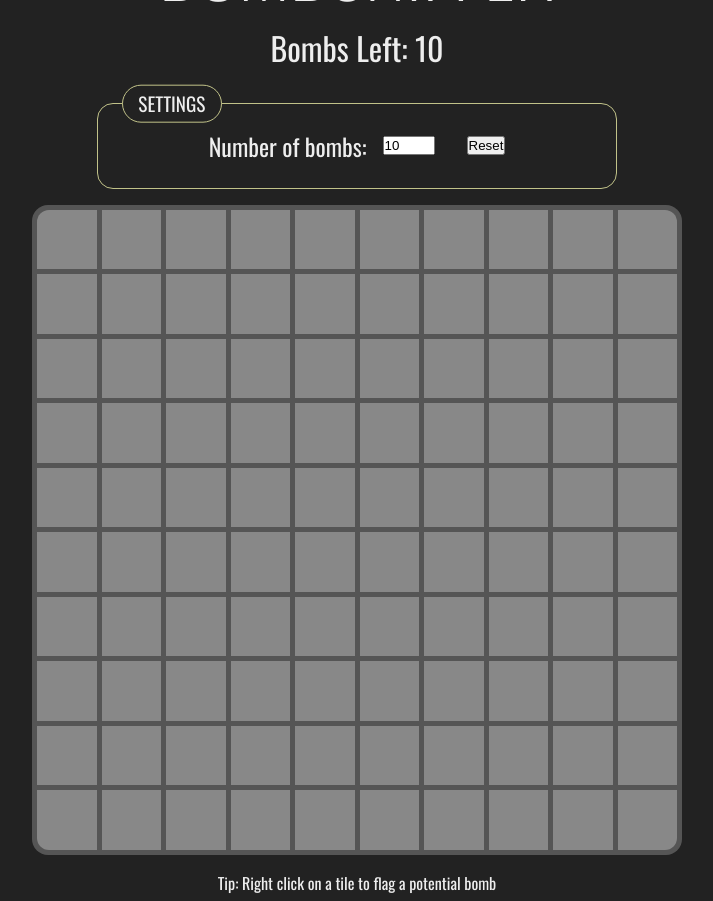
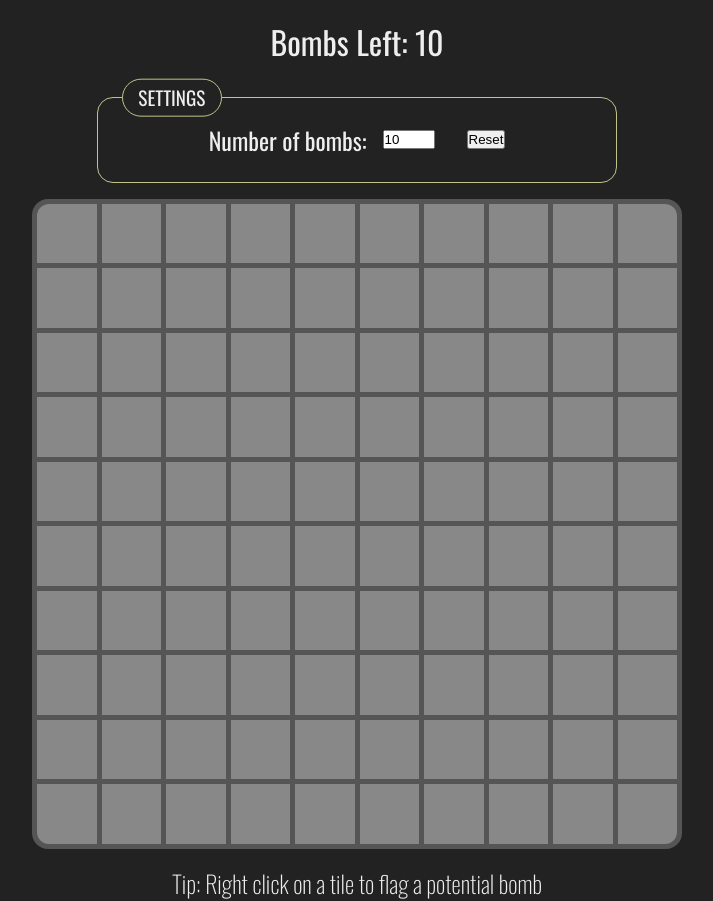
Before and after one commit to Tjklimoski/bombsniffer, a React (Vite) app: page / in a window 1280 px wide. Shown: the whole page, without its empty margins (283-996 px from the left). Built offline with nearby package versions, Linux system fonts and the light colour scheme.

Commit message:
Style the tip paragraph element

```diff
--- a/src/index.css
+++ b/src/index.css
@@ -38,6 +38,11 @@ body {
 .score {
   font-size: clamp(1rem, 5vmin, 2rem);
   margin-bottom: 2rem;
+}
+
+.tip {
+  font-size: clamp(0.75rem, 5vmin, 1.5rem);
+  font-weight: 200;
 }
 
 .settings {
```
